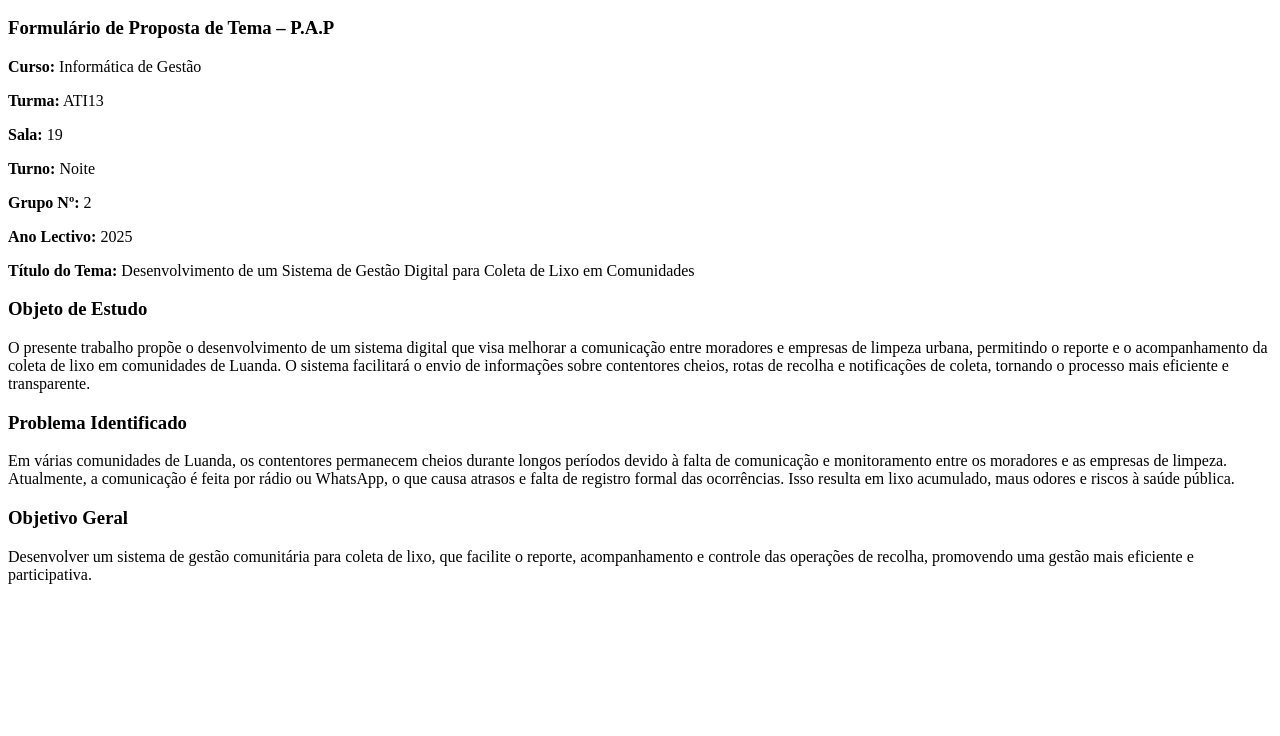
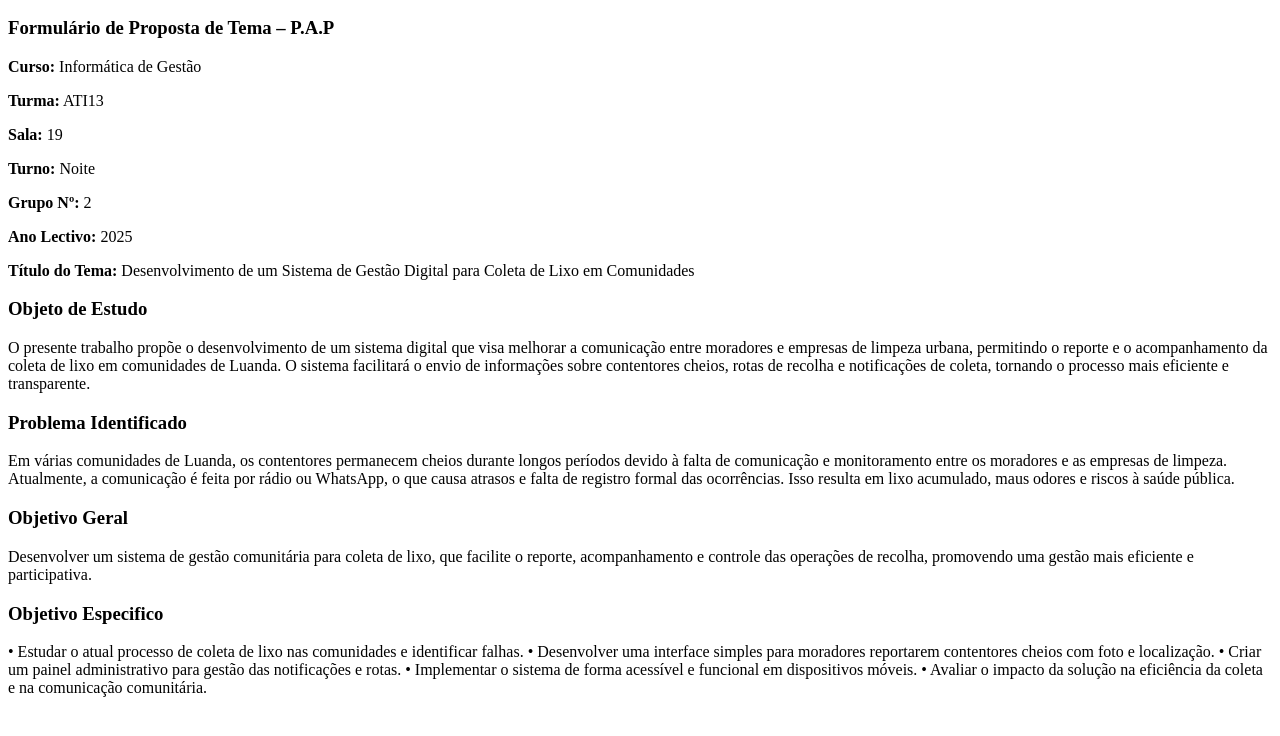
Before and after one commit to PAPSALA19/PROJETO-TI, a plain HTML site: page index.html in a window 1280 px wide. Shown: the part 58-794 px from the top of the page. Drawn offline with Linux system fonts and the light colour scheme.

Commit message:
Add specific objectives to index.html
Added specific objectives for the community waste management system.

```diff
--- a/index.html
+++ b/index.html
@@ -47,6 +47,14 @@
     <h3>Objetivo Geral</h3>
     <p>Desenvolver um sistema de gestão comunitária para coleta de lixo, que facilite o reporte, acompanhamento e controle das operações de recolha, promovendo uma gestão mais eficiente e participativa.</p>
   </div>
-
+     <div class="box">
+    <h3>Objetivo Especifico</h3>
+    <p>• Estudar o atual processo de coleta de lixo nas comunidades e identificar falhas.
+ • Desenvolver uma interface simples para moradores reportarem contentores cheios com foto e
+ localização.
+ • Criar um painel administrativo para gestão das notificações e rotas.
+ • Implementar o sistema de forma acessível e funcional em dispositivos móveis.
+ • Avaliar o impacto da solução na eficiência da coleta e na comunicação comunitária.</p>
+  </div>
 </body>
 </html>
```
